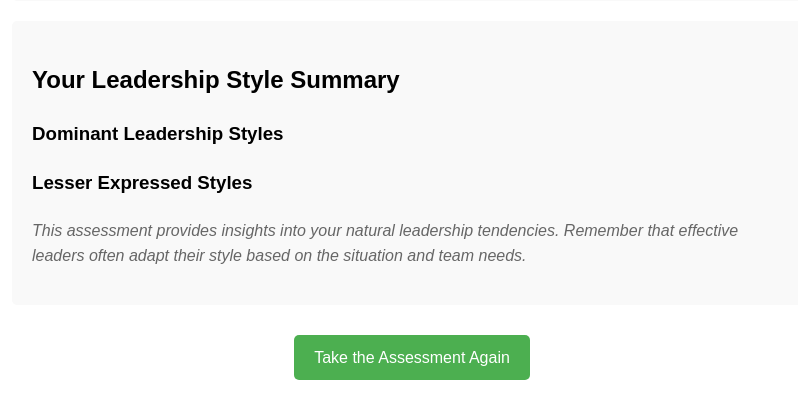
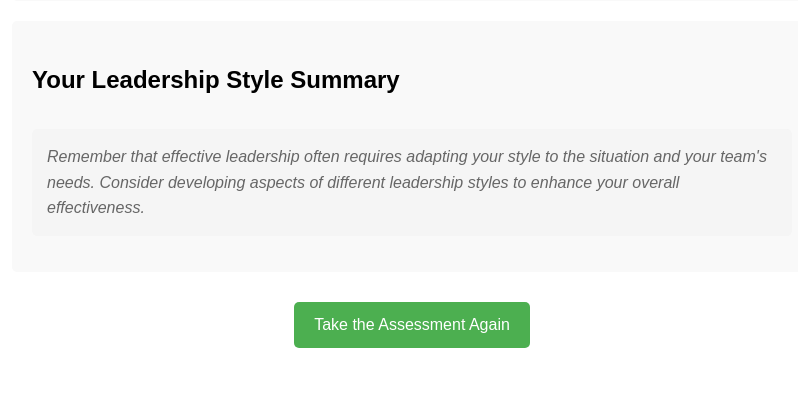
Before and after one commit to campojo/Leadership-Assessment, a Flask app: template templates/results.html in a window 1280 px wide. Shown: the part 257-676 px from the top of the page, without its empty margins (228-1026 px from the left). Run offline with Flask 3, Linux system fonts and the light colour scheme; the template is opened without the code that fills it, so the values that code supplies are empty.

Commit message:
updates M-Af

```diff
--- a/app.py
+++ b/app.py
@@ -210,7 +210,7 @@ def results():
         plt.title('Leadership Style Assessment Results', pad=20)
         plt.ylabel('Tendency Level')
         plt.xticks(x, styles, rotation=45, ha='right')
-        plt.yticks([-2, -1, 0, 1, 2], ['Strong Disagree', 'Disagree', 'Neutral', 'Agree', 'Strong Agree'])
+        plt.yticks([-2, 0, 2], ['Low Tendency', 'Moderate', 'High Tendency'])
         plt.grid(True, axis='y', linestyle='--', alpha=0.7)
 
         # Add a horizontal line at y=0
--- a/templates/results.html
+++ b/templates/results.html
@@ -12,21 +12,47 @@
             font-family: Arial, sans-serif;
             line-height: 1.6;
         }
+        .tendency-section {
+            margin: 30px 0;
+            padding: 20px;
+            border-radius: 8px;
+        }
+        .high-tendency {
+            background-color: #e8f5e9;
+            border-left: 5px solid #4caf50;
+        }
+        .moderate-tendency {
+            background-color: #fff3e0;
+            border-left: 5px solid #ff9800;
+        }
+        .low-tendency {
+            background-color: #fbe9e7;
+            border-left: 5px solid #f44336;
+        }
+        .section-intro {
+            font-size: 1.1em;
+            margin-bottom: 20px;
+            color: #555;
+        }
         .style-summary {
-            margin: 20px 0;
+            margin: 15px 0;
             padding: 15px;
-            background-color: #fff;
+            background-color: rgba(255, 255, 255, 0.7);
             border-radius: 5px;
-            box-shadow: 0 2px 4px rgba(0,0,0,0.1);
+            box-shadow: 0 2px 4px rgba(0,0,0,0.05);
         }
         .style-summary h4 {
             color: #2c3e50;
             margin: 0 0 10px 0;
+            font-size: 1.2em;
         }
         .summary-note {
             font-style: italic;
             color: #666;
-            margin-top: 20px;
+            margin-top: 30px;
+            padding: 15px;
+            background-color: #f5f5f5;
+            border-radius: 5px;
         }
         .action-links {
             margin-top: 30px;
@@ -76,23 +102,46 @@
     <div class="results-container">
         <h2>Your Leadership Style Summary</h2>
 
-        <h3>Dominant Leadership Styles</h3>
-        {% for style in summary.dominant_styles %}
+        {% if summary.high_styles %}
+        <div class="tendency-section high-tendency">
+            <h3>Your High Tendency Leadership Styles</h3>
+            <p class="section-intro">These styles come most naturally to you and represent your core leadership strengths:</p>
+            {% for style in summary.high_styles %}
             <div class="style-summary">
                 <h4>{{ style.style }}</h4>
                 <p>{{ style.description }}</p>
             </div>
             {% endfor %}
+        </div>
+        {% endif %}
 
-        <h3>Lesser Expressed Styles</h3>
-        {% for style in summary.lesser_styles %}
+        {% if summary.moderate_styles %}
+        <div class="tendency-section moderate-tendency">
+            <h3>Your Moderate Tendency Leadership Styles</h3>
+            <p class="section-intro">These styles are part of your leadership toolkit, with potential for further development:</p>
+            {% for style in summary.moderate_styles %}
             <div class="style-summary">
                 <h4>{{ style.style }}</h4>
                 <p>{{ style.description }}</p>
             </div>
             {% endfor %}
+        </div>
+        {% endif %}
 
-        <p class="summary-note">This assessment provides insights into your natural leadership tendencies. Remember that effective leaders often adapt their style based on the situation and team needs.</p>
+        {% if summary.low_styles %}
+        <div class="tendency-section low-tendency">
+            <h3>Your Low Tendency Leadership Styles</h3>
+            <p class="section-intro">These styles are less prominent in your leadership approach and may represent growth opportunities:</p>
+            {% for style in summary.low_styles %}
+            <div class="style-summary">
+                <h4>{{ style.style }}</h4>
+                <p>{{ style.description }}</p>
+            </div>
+            {% endfor %}
+        </div>
+        {% endif %}
+
+        <p class="summary-note">Remember that effective leadership often requires adapting your style to the situation and your team's needs. Consider developing aspects of different leadership styles to enhance your overall effectiveness.</p>
     </div>
 
     <div class="action-links">
```
Also changed, not shown: 1 other file. Lines whose indentation alone changed are shown as unchanged.
